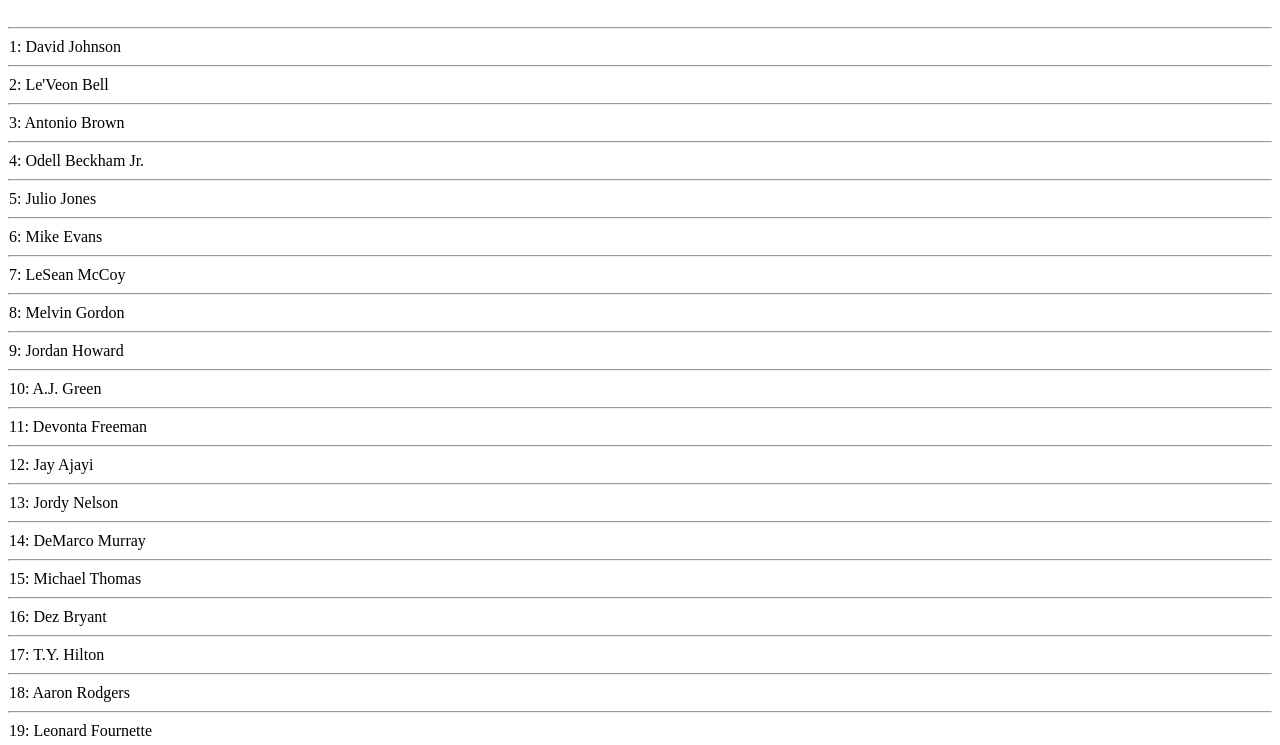
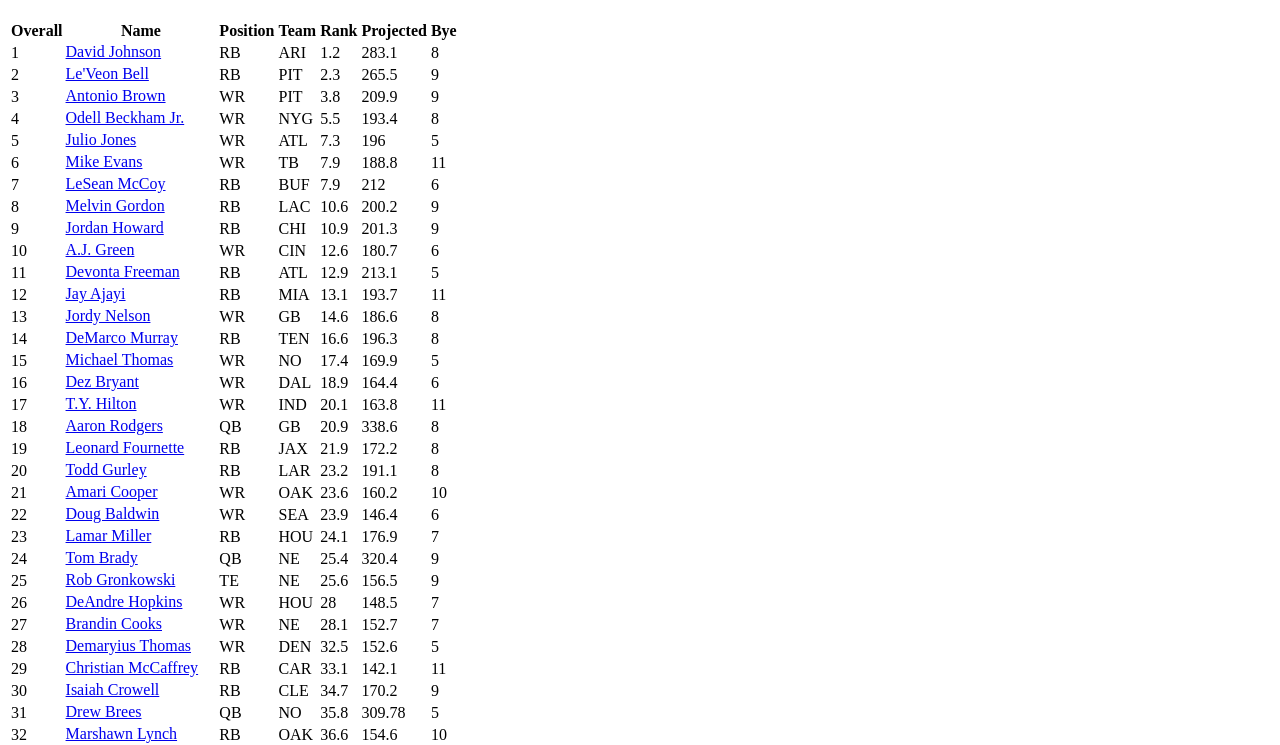
Before and after one commit to kmalfatti/nfl-draft-app, a plain HTML site: page index.html in a window 1280 px wide. Shown: the part 61-806 px from the top of the page. Drawn offline with nearby package versions, Linux system fonts and the light colour scheme.

Commit message:
added alert on window close

```diff
--- a/app.js
+++ b/app.js
@@ -1,6 +1,28 @@
-for (i=0; i<data.players.length; i++){
-  console.log(i+1+':'+data.players[i])
-var yo = $('<td>').append((i+1)+': '+data.players[i].name)
-$('body').append('<hr>')
-$('body').append(yo)
-}
+data.players.forEach((cur, i)=>{
+  // console.log(i)
+  var overall = $('<td>').append(i+1)
+  var name = $('<a>').attr('href', cur.link).text(cur.name).attr('target','_blank')
+  var position = $('<td>').append(cur.position)
+  var team = $('<td>').append(cur.team)
+  var rank = $('<td>').append(cur.rank)
+  var projected = $('<td>').append(cur.projected_points)
+  var bye = $('<td>').append(cur.bye)
+
+
+  var row = $('<tr>').append(overall, name, position, team, rank, projected, bye)
+  $('tbody').append(row)
+})
+
+
+//Confirm before closing window
+window.onbeforeunload = (e)=> {
+    e = e || window.event;
+
+    // For IE and Firefox prior to version 4
+    if (e) {
+        e.returnValue = 'Sure?';
+    }
+
+    // For Safari
+    return 'Sure?';
+};
--- a/index.html
+++ b/index.html
@@ -6,7 +6,21 @@
 </head>
 <body>
 <h1>Draft App</h1>
-<table></table>
+<table>
+  <thead>
+    <tr>
+      <th>Overall</th>
+      <th>Name</th>
+      <th>Position</th>
+      <th>Team</th>
+      <th>Rank</th>
+      <th>Projected</th>
+      <th>Bye</th>
+    </tr>
+  </thead>
+  <tbody>
+  </tbody>
+</table>
 <script src='data.js'></script>
 <script src='app.js'></script>
 
```
